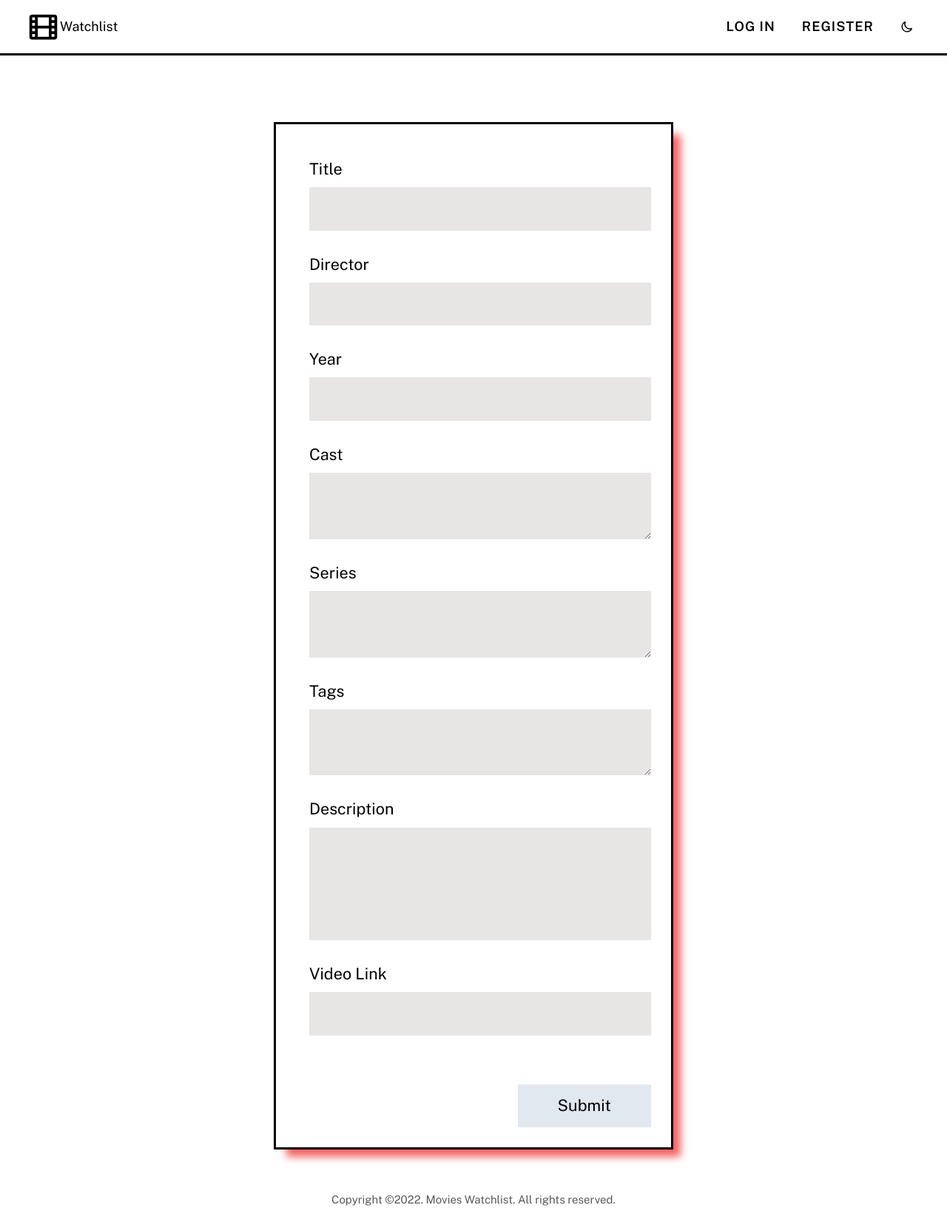
After one commit to KonuTech/movie-watchlist, a Flask app: template movie_library/templates/movie_form.html in a window 1280 px wide. The commit adds this page. Shown: the whole page at 74% size. Run offline with Flask 2, Linux system fonts and the light colour scheme; the template is opened without the code that fills it: values that come from a table or form of the project are taken from there, others are empty.

Commit message:
yet another change

```diff
--- a/movie_library/forms.py
+++ b/movie_library/forms.py
@@ -1,5 +1,5 @@
 from flask_wtf import FlaskForm
-from wtforms import IntegerField, StringField, SubmitField
+from wtforms import IntegerField, StringField, SubmitField, TextAreaField, URLField
 from wtforms.validators import InputRequired, NumberRange
 
 
@@ -9,3 +9,27 @@ class MovieForm(FlaskForm):
     year = IntegerField("Year", validators=[InputRequired(),
                         NumberRange(min=1878, message="Please enter a year in the format YYYY")])
     submit = SubmitField("Add Movie")
+
+
+class StringListField(TextAreaField):
+    def _value(self):
+        if self.data:
+            return "\n".join(self.data)
+        else:
+            return ""
+
+    def process_formdata(self, valuelist):
+        if valuelist and valuelist[0]:
+            self.data = [line.strip() for line in valuelist[0].split("\n")]
+        else:
+            self.data = []
+
+
+class ExtendedMovieForm(MovieForm):
+    cast = StringListField("Cast")
+    series = StringListField("Series")
+    tags = StringListField("Tags")
+    description = TextAreaField("Description")
+    video_link = URLField("Video Link")
+
+    submit = SubmitField("Submit")
--- /dev/null
+++ b/movie_library/templates/movie_form.html
@@ -0,0 +1,29 @@
+{% from "macros/fields.html" import render_text_field, render_area_field %}
+{% extends "layout.html" %}
+
+{% block head_content %}
+    <link rel="stylesheet" href="{{ url_for('static', filename='css/forms.css') }}">
+{% endblock %}
+
+{% block main_content %}
+<form class="form" method="post" name="add_movie" novalidate>
+    <div class="form__container">
+        <div class="form__group">
+            {{ form.hidden_tag() }}
+            {{ render_text_field(form.title) }}
+            {{ render_text_field(form.director) }}
+            {{ render_text_field(form.year) }}
+
+            {{ render_text_field(form.cast) }}
+            {{ render_text_field(form.series) }}
+            {{ render_text_field(form.tags) }}
+
+            {{ render_area_field(form.description) }}
+            {{ render_text_field(form.video_link) }}
+
+        </div>
+        <div>
+            {{ form.submit(class_="button button--form") }}
+        </div>
+</form>
+{% endblock %}
```
Also changed, not shown: movie_library/routes.py (+20 -1 lines), movie_library/templates/movie_details.html (+4 -4 lines).
